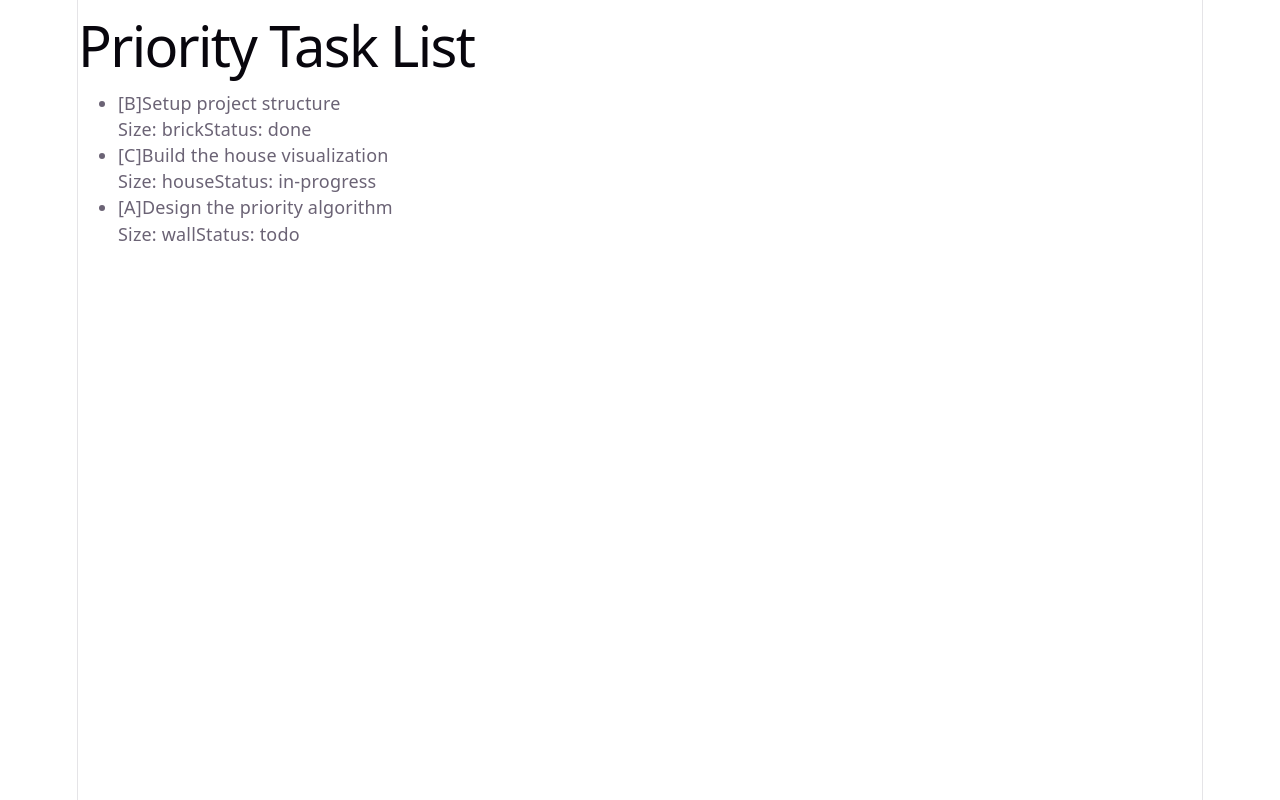
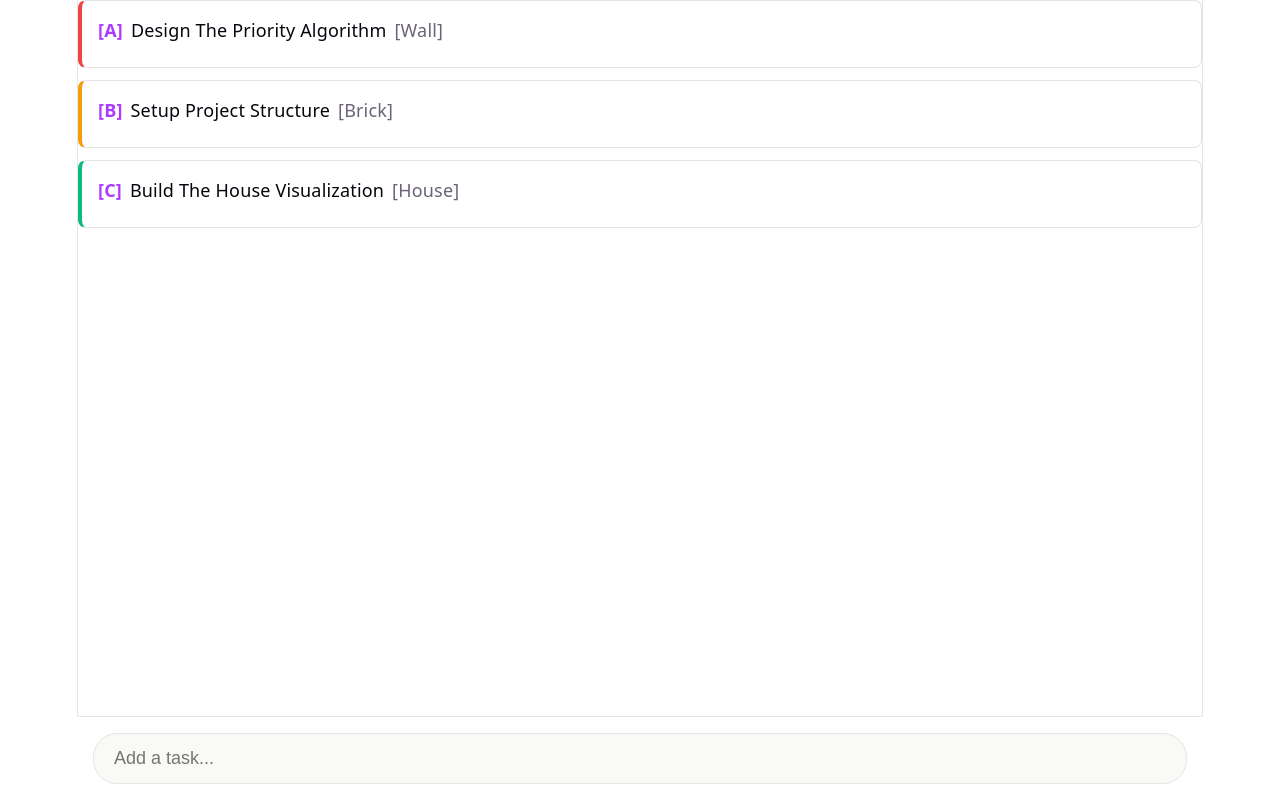
Before and after one commit to mathijs750/prio-tool, a React (Vite) app: page / in a window 1280 px wide. Built offline with nearby package versions, Linux system fonts and the light colour scheme.

Commit message:
Add task adding

```diff
--- a/src/App.tsx
+++ b/src/App.tsx
@@ -1,9 +1,12 @@
 import { useState } from 'react'
+import './index.css'
 import type { ITask } from './types'
-import { TaskList } from './TaskList'
+import { TaskList } from './components/TaskList'
+import { QuickAdd } from './components/QuickAdd'
+import { AddTaskModal } from './components/AddTaskModal'
 
 function App() {
-  const [tasks] = useState<ITask[]>([
+  const [tasks, setTasks] = useState<ITask[]>([
     {
       id: '2',
       description: 'Setup project structure',
@@ -27,12 +30,37 @@
     },
   ])
 
+  const [isModalOpen, setIsModalOpen] = useState(false)
+  const [pendingDescription, setPendingDescription] = useState('')
+
+  const handleOpenModal = (description: string) => {
+    setPendingDescription(description)
+    setIsModalOpen(true)
+  }
+
+  const handleAddTask = (taskData: Omit<ITask, 'id' | 'state'>) => {
+    const newTask: ITask = {
+      ...taskData,
+      id: crypto.randomUUID(),
+      state: 'todo',
+    }
+    setTasks((prev) => [...prev, newTask])
+  }
+
   return (
     <>
       <section className="task-list">
-        <h1>Priority Task List</h1>
         <TaskList tasks={tasks} />
       </section>
+
+      <QuickAdd onAdd={handleOpenModal} />
+
+      <AddTaskModal
+        isOpen={isModalOpen}
+        description={pendingDescription}
+        onClose={() => setIsModalOpen(false)}
+        onSubmit={handleAddTask}
+      />
     </>
   )
 }
--- a/src/TaskList.tsx
+++ /dev/null
@@ -1,37 +0,0 @@
-import type { ITask } from './types';
-
-/**
- * Props for the TaskList component.
- */
-interface ITaskListProps {
-  tasks: ITask[];
-}
-
-/**
- * A component that renders a list of tasks.
- *
- * @param props - The component props.
- * @returns The rendered task list.
- */
-export function TaskList({ tasks }: ITaskListProps) {
-  return (
-    <div className="task-list">
-      <ul>
-        {tasks.map((task) => (
-          <li key={task.id} className={`task-item priority-${task.priority}`}>
-            <div className="task-header">
-              <span className="task-priority">[{task.priority}]</span>
-              <span className="task-description">{task.description}</span>
-            </div>
-            <div className="task-details">
-              <span className="task-size">Size: {task.size}</span>
-              <span className={`task-state state-${task.state}`}>
-                Status: {task.state}
-              </span>
-            </div>
-          </li>
-        ))}
-      </ul>
-    </div>
-  );
-}
--- /dev/null
+++ b/src/components/AddTaskModal.tsx
@@ -0,0 +1,76 @@
+import { useState } from 'react';
+import type { Priority, Size, ITask } from '../types';
+
+/**
+ * Props for the AddTaskModal component.
+ */
+interface IAddTaskModalProps {
+  isOpen: boolean;
+  description: string;
+  onClose: () => void;
+  onSubmit: (task: Omit<ITask, 'id' | 'state'>) => void;
+}
+
+/**
+ * Modal component for specifying task priority and size.
+ */
+export function AddTaskModal({ isOpen, description, onClose, onSubmit }: IAddTaskModalProps) {
+  const [priority, setPriority] = useState<Priority>('B');
+  const [size, setSize] = useState<Size>('wall');
+
+  if (!isOpen) return null;
+
+  const handleSubmit = (e: React.FormEvent) => {
+    e.preventDefault();
+    onSubmit({ description, priority, size });
+    onClose();
+  };
+
+  return (
+    <div className="modal-overlay">
+      <div className="modal-content">
+        <h3>New Task</h3>
+        <p className="task-preview">"{description}"</p>
+
+        <form onSubmit={handleSubmit}>
+          <div className="form-group">
+            <label>Priority</label>
+            <div className="button-group">
+              {(['A', 'B', 'C'] as Priority[]).map((p) => (
+                <button
+                  key={p}
+                  type="button"
+                  className={priority === p ? 'active' : ''}
+                  onClick={() => setPriority(p)}
+                >
+                  {p}
+                </button>
+              ))}
+            </div>
+          </div>
+
+          <div className="form-group">
+            <label>Size</label>
+            <div className="button-group">
+              {(['brick', 'wall', 'house'] as Size[]).map((s) => (
+                <button
+                  key={s}
+                  type="button"
+                  className={size === s ? 'active' : ''}
+                  onClick={() => setSize(s)}
+                >
+                  {s}
+                </button>
+              ))}
+            </div>
+          </div>
+
+          <div className="modal-actions">
+            <button type="button" onClick={onClose}>Cancel</button>
+            <button type="submit" className="primary">Create Task</button>
+          </div>
+        </form>
+      </div>
+    </div>
+  );
+}
--- /dev/null
+++ b/src/components/QuickAdd.tsx
@@ -0,0 +1,36 @@
+import { useState } from 'react';
+
+/**
+ * Props for the QuickAdd component.
+ */
+interface IQuickAddProps {
+  onAdd: (description: string) => void;
+}
+
+/**
+ * A bottom-docked input field for quickly adding task descriptions.
+ */
+export function QuickAdd({ onAdd }: IQuickAddProps) {
+  const [description, setDescription] = useState('');
+
+  const handleKeyDown = (e: React.KeyboardEvent) => {
+    if (e.key === 'Enter' && description.trim()) {
+      onAdd(description.trim());
+      setDescription('');
+    }
+  };
+
+  return (
+    <div className="quick-add-container">
+      <input
+        type="text"
+        placeholder="Add a task..."
+        value={description}
+        onChange={(e) => setDescription(e.target.value)}
+        onKeyDown={handleKeyDown}
+        className="quick-add-input"
+        aria-label="New task description"
+      />
+    </div>
+  );
+}
--- /dev/null
+++ b/src/components/TaskList.tsx
@@ -0,0 +1,45 @@
+import type { ITask, Priority } from '../types';
+
+/**
+ * Props for the TaskList component.
+ */
+interface ITaskListProps {
+  tasks: ITask[];
+}
+
+/**
+ * Weight mapping for sorting priorities.
+ */
+const PRIORITY_WEIGHT: Record<Priority, number> = {
+  'A': 1,
+  'B': 2,
+  'C': 3,
+};
+
+/**
+ * A component that renders a list of tasks, sorted by priority.
+ *
+ * @param props - The component props.
+ * @returns The rendered task list.
+ */
+export function TaskList({ tasks }: ITaskListProps) {
+  const sortedTasks = [...tasks].sort((a, b) =>
+    PRIORITY_WEIGHT[a.priority] - PRIORITY_WEIGHT[b.priority]
+  );
+
+  return (
+    <div className="task-list">
+      <ul>
+        {sortedTasks.map((task) => (
+          <li key={task.id} className={`task-item priority-${task.priority} task-state state-${task.state}`}>
+            <div className="task-header">
+              <span className="task-priority">[{task.priority}]</span>
+              <span className="task-description">{task.description}</span>
+              <span className="task-size">[{task.size}]</span>
+            </div>
+          </li>
+        ))}
+      </ul>
+    </div>
+  );
+}
--- a/src/index.css
+++ b/src/index.css
@@ -94,3 +94,180 @@
 p {
   margin: 0;
 }
+
+/* Modal Styles */
+.modal-overlay {
+  position: fixed;
+  top: 0;
+  left: 0;
+  right: 0;
+  bottom: 0;
+  background: rgba(0, 0, 0, 0.5);
+  display: flex;
+  align-items: center;
+  justify-content: center;
+  z-index: 1000;
+  padding: 20px;
+}
+
+.modal-content {
+  background: var(--bg);
+  padding: 24px;
+  border-radius: 12px;
+  width: 100%;
+  max-width: 400px;
+  box-shadow: var(--shadow);
+  border: 1px solid var(--border);
+}
+
+.task-preview {
+  font-style: italic;
+  color: var(--text-h);
+  margin-bottom: 20px;
+}
+
+.form-group {
+  margin-bottom: 20px;
+}
+
+.form-group label {
+  display: block;
+  margin-bottom: 8px;
+  font-weight: 500;
+  color: var(--text-h);
+}
+
+.button-group {
+  display: flex;
+  gap: 8px;
+}
+
+.button-group button {
+  flex: 1;
+  padding: 8px;
+  border: 1px solid var(--border);
+  background: var(--bg);
+  cursor: pointer;
+  border-radius: 6px;
+  transition: all 0.2s;
+  color: var(--text);
+}
+
+.button-group button.active {
+  background: var(--accent);
+  color: white;
+  border-color: var(--accent);
+}
+
+.modal-actions {
+  display: flex;
+  justify-content: flex-end;
+  gap: 12px;
+  margin-top: 24px;
+}
+
+.modal-actions button {
+  padding: 10px 20px;
+  border-radius: 6px;
+  border: 1px solid var(--border);
+  background: var(--bg);
+  cursor: pointer;
+  color: var(--text);
+}
+
+.modal-actions button.primary {
+  background: var(--accent);
+  color: white;
+  border-color: var(--accent);
+}
+
+/* Quick Add Styles */
+.quick-add-container {
+  position: fixed;
+  bottom: 0;
+  left: 50%;
+  transform: translateX(-50%);
+  width: 1126px;
+  max-width: 100%;
+  padding: 16px;
+  background: var(--bg);
+  border-top: 1px solid var(--border);
+  box-sizing: border-box;
+  z-index: 900;
+}
+
+.quick-add-input {
+  width: 100%;
+  padding: 14px 20px;
+  border-radius: 24px;
+  border: 1px solid var(--border);
+  background: var(--social-bg);
+  font-size: 18px;
+  box-sizing: border-box;
+  outline: none;
+  transition: border-color 0.2s;
+  color: var(--text-h);
+}
+
+.quick-add-input:focus {
+  border-color: var(--accent);
+}
+
+#root {
+  padding-bottom: 100px;
+}
+
+/* Task List Styles */
+.task-list ul {
+  list-style: none;
+  padding: 0;
+  margin-top: 0;
+}
+
+.task-item {
+  padding: 16px;
+  border: 1px solid var(--border);
+  border-radius: 8px;
+  margin-bottom: 12px;
+  background: var(--bg);
+}
+
+.task-header {
+  display: flex;
+  gap: 8px;
+  align-items: center;
+  margin-bottom: 8px;
+}
+
+.task-priority {
+  font-weight: bold;
+  color: var(--accent);
+}
+
+.task-description {
+  color: var(--text-h);
+  font-weight: 500;
+}
+
+.task-details {
+  display: flex;
+  gap: 16px;
+  font-size: 14px;
+  color: var(--text);
+}
+
+.task-state {
+  text-transform: capitalize;
+}
+
+.priority-A {
+  border-left: 4px solid #ef4444;
+}
+
+.priority-B {
+  border-left: 4px solid #f59e0b;
+}
+
+.priority-C {
+  border-left: 4px solid #10b981;
+}
```
